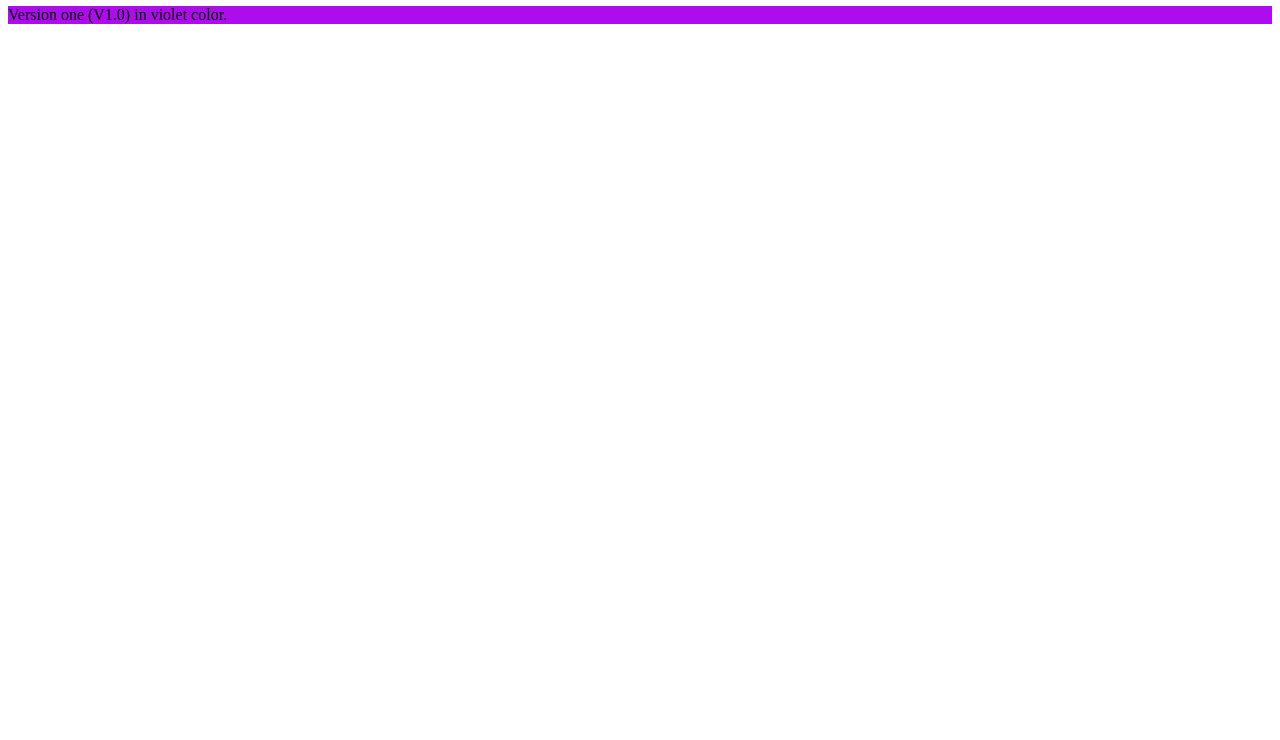
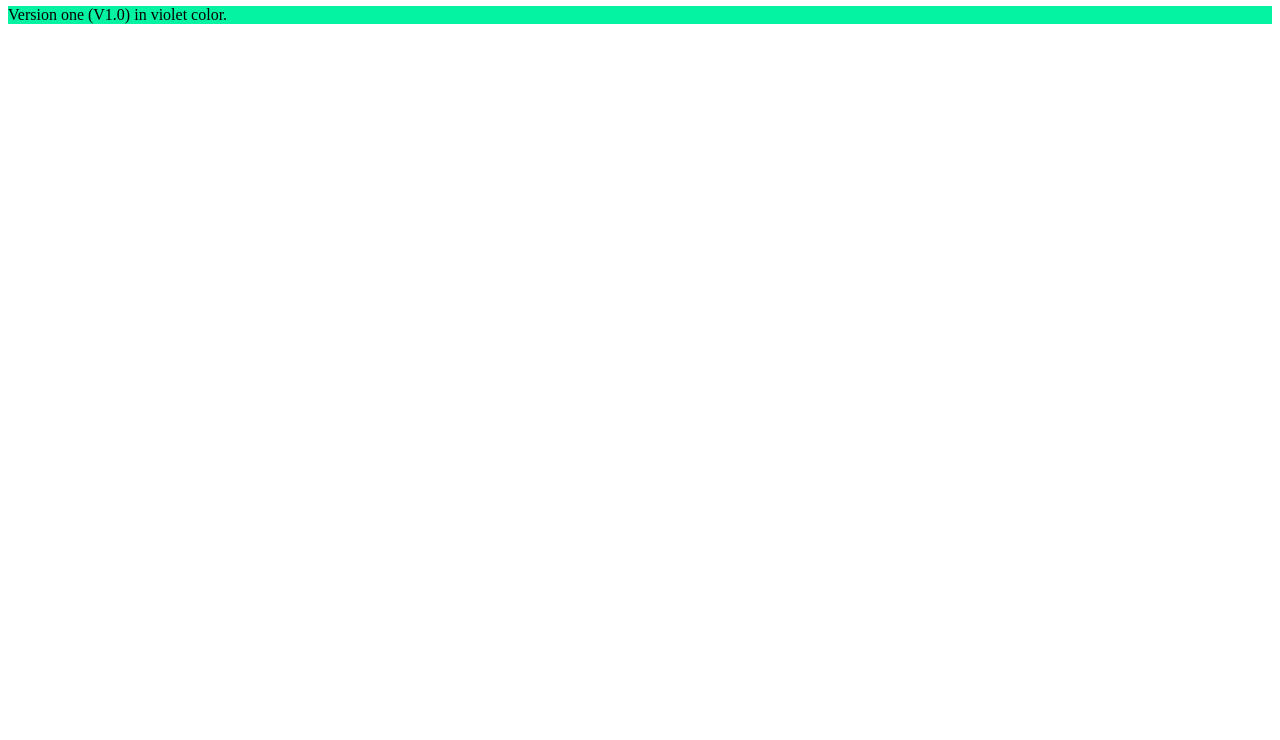
Before and after one commit to kunalbhole99/tf-ecs-infra-automation, a plain HTML site: page app/index.html in a window 1280 px wide. Shown: the part 60-800 px from the top of the page. Drawn offline with Linux system fonts and the light colour scheme.

Commit message:
code update

```diff
--- a/app/index.html
+++ b/app/index.html
@@ -3,7 +3,7 @@
 
 <h1> CI-CD with Docker and ECS </h1>
 
-<p style="background-color:rgb(173, 12, 236);">Version one (V1.0) in violet color. </p>
+<p style="background-color:rgb(3, 243, 163);">Version one (V1.0) in violet color. </p>
 
 </body>
 </html>
```
